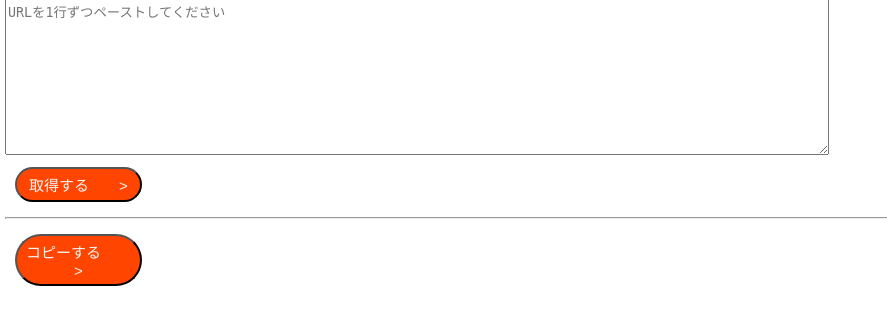
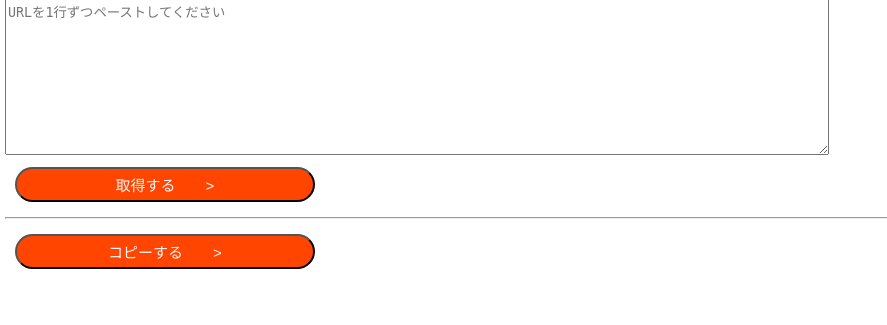
Before and after one commit to qr-github/pyRference, a Flask app: page / in a window 1280 px wide. Shown: the part 218-543 px from the top of the page, without its empty margins (0-887 px from the left). Run offline with Flask 3, Linux system fonts and the light colour scheme; some libraries are stand-ins or nearby versions.

Commit message:
ボタンサイズの変更

```diff
--- a/static/style.css
+++ b/static/style.css
@@ -30,7 +30,7 @@ body{
     margin: 1rem 1rem;
     text-align: center;
     transition: 0.3s ease;
-    width: 10%;
+    width: 30rem;
     height: auto;
 }
 
```
